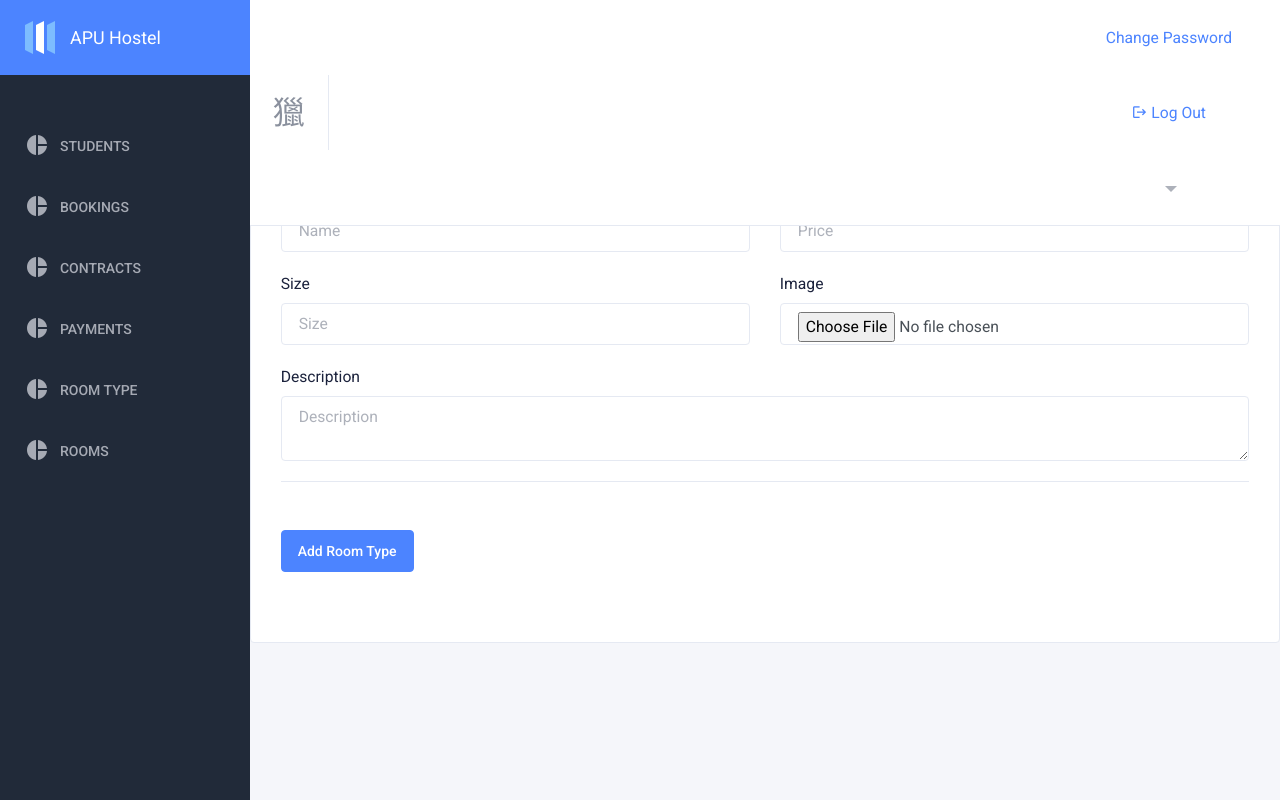
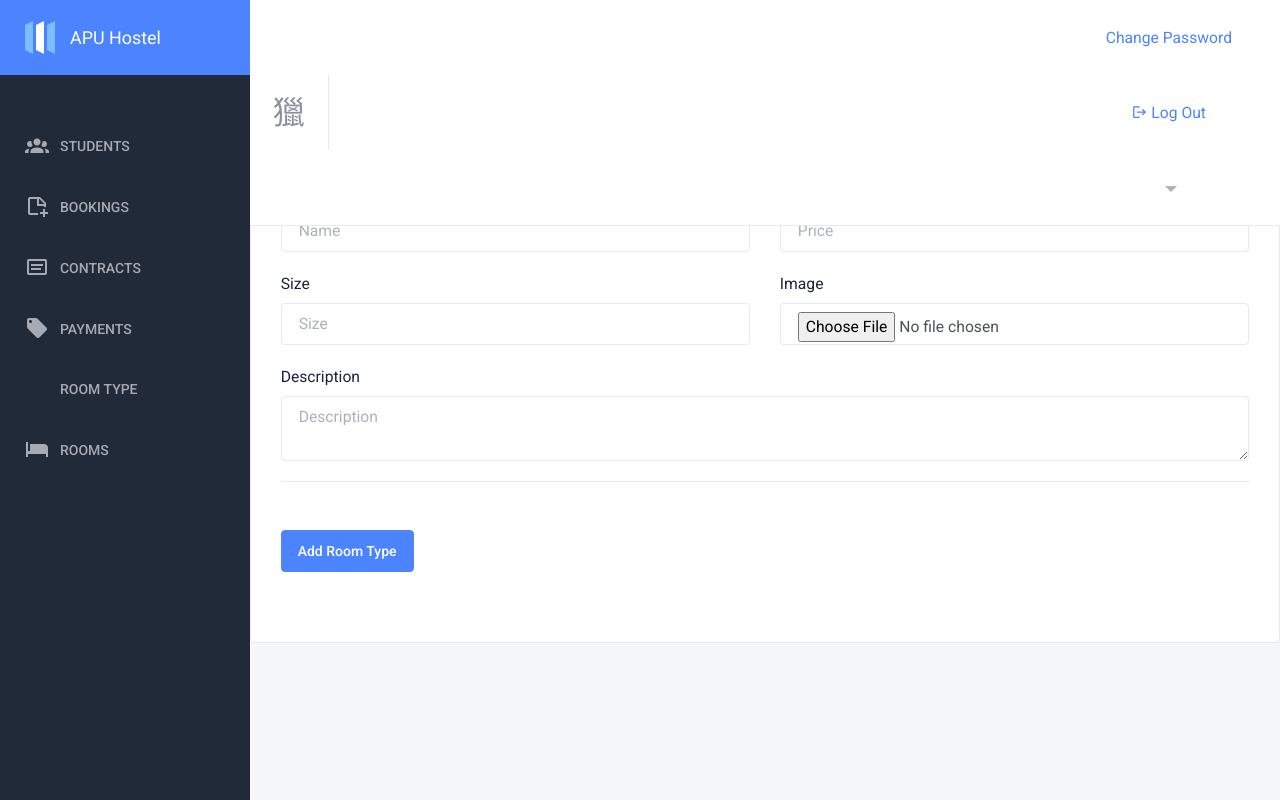
Before and after one commit to no0g/APtel, a PHP site: page /gcs/admin/roomtype/new/index.php in a window 1280 px wide. Run offline with PHP 8.4, Linux system fonts and the light colour scheme; a user stored in the database is signed in; data that the repository does not hold is empty; some libraries are stand-ins or nearby versions.

Commit message:
fix:minor fixes

```diff
--- a/admin/contract/edit/index.php
+++ b/admin/contract/edit/index.php
@@ -221,9 +221,9 @@
 
                         <div class="form-footer pt-5 border-top">
 
-													<button onClick="return confirm('Are you sure want to edit this student account ?');" type="submit" name="edit" value="edit" class="btn btn-primary btn-default">Edit Contract Data</button>
+													<button onClick="return confirm('Are you sure want to edit this contract ?');" type="submit" name="edit" value="edit" class="btn btn-primary btn-default">Edit Contract Data</button>
 
-                          <a onClick="return confirm('Are you sure want to delete this student account ?');" href="../../../controller/admin/contract/delete.php?id=<?php echo $id?>">
+                          <a onClick="return confirm('Are you sure want to delete this contract ?');" href="../../../controller/admin/contract/delete.php?id=<?php echo $id?>">
                           <button type="button" value="remove"  class="btn btn-primary btn-danger " style="float: right;">Remove Contract</button>
 												  </a>
                         </div>
--- a/admin/roomtype/new/index.php
+++ b/admin/roomtype/new/index.php
@@ -169,7 +169,7 @@
 													</div>
 												</div>
                         <div class="form-footer pt-5 border-top">
-													<button onClick="return confirm('Are you sure want to edit this room type ?');" type="submit" name="add" value="edit" class="btn btn-primary btn-default">Add Room Type</button>
+													<button onClick="return confirm('Are you sure want to add this room type ?');" type="submit" name="add" value="edit" class="btn btn-primary btn-default">Add Room Type</button>
                         </div>
                         <div style="margin-top: 40px">
                                         <?php if(isset($_GET['message'])) {
@@ -186,7 +186,7 @@
                                       ?>
                                       <div class="alert alert-success alert-dismissible fade show"
                                           style="margin-bottom: 30px">
-                                          <strong>Success!</strong> You have edited student data!
+                                          <strong>Success!</strong> You have added room type!
                                           <button type="button" class="close" data-dismiss="alert">&times;</button>
                                       </div>
                                       <?php
--- a/assets/template/sidebaradmin.php
+++ b/assets/template/sidebaradmin.php
@@ -4,7 +4,7 @@
                   <li  class="has-sub" >
                     <a class="sidenav-item-link" href="javascript:void(0)" data-toggle="collapse" data-target="#students"
                       aria-expanded="false" aria-controls="students">
-                      <i class="mdi mdi-chart-pie"></i>
+                      <i class="mdi mdi-account-group"></i>
                       <span class="nav-text">Students</span> <b class="caret"></b>
                     </a>
                     <ul  class="collapse"  id="students"
@@ -24,7 +24,7 @@
                   <li  class="has-sub" >
                     <a class="sidenav-item-link" href="javascript:void(0)" data-toggle="collapse" data-target="#bookings"
                       aria-expanded="false" aria-controls="bookings">
-                      <i class="mdi mdi-chart-pie"></i>
+                      <i class="mdi mdi-note-plus-outline"></i>
                       <span class="nav-text">Bookings</span> <b class="caret"></b>
                     </a>
                     <ul  class="collapse"  id="bookings"
@@ -43,7 +43,7 @@
                   <li  class="has-sub" >
                     <a class="sidenav-item-link" href="javascript:void(0)" data-toggle="collapse" data-target="#contract"
                       aria-expanded="false" aria-controls="contract">
-                      <i class="mdi mdi-chart-pie"></i>
+                      <i class="mdi mdi-card-text-outline"></i>
                       <span class="nav-text">Contracts</span> <b class="caret"></b>
                     </a>
                     <ul  class="collapse"  id="contract"
@@ -62,7 +62,7 @@
                   <li  class="has-sub" >
                     <a class="sidenav-item-link" href="javascript:void(0)" data-toggle="collapse" data-target="#payment"
                       aria-expanded="false" aria-controls="payment">
-                      <i class="mdi mdi-chart-pie"></i>
+                      <i class="mdi mdi-tag"></i>
                       <span class="nav-text">Payments</span> <b class="caret"></b>
                     </a>
                     <ul  class="collapse"  id="payment"
@@ -81,7 +81,7 @@
                   <li  class="has-sub" >
                     <a class="sidenav-item-link" href="javascript:void(0)" data-toggle="collapse" data-target="#type"
                       aria-expanded="false" aria-controls="type">
-                      <i class="mdi mdi-chart-pie"></i>
+                      <i class="mdi mdi-hotel"></i>
                       <span class="nav-text">Room Type</span> <b class="caret"></b>
                     </a>
                     <ul  class="collapse"  id="type"
@@ -105,7 +105,7 @@
                   <li  class="has-sub" >
                     <a class="sidenav-item-link" href="javascript:void(0)" data-toggle="collapse" data-target="#room"
                       aria-expanded="false" aria-controls="room">
-                      <i class="mdi mdi-chart-pie"></i>
+                      <i class="mdi mdi-bed-empty"></i>
                       <span class="nav-text">Rooms</span> <b class="caret"></b>
                     </a>
                     <ul  class="collapse"  id="room"
--- a/assets/template/useradmin.php
+++ b/assets/template/useradmin.php
@@ -35,7 +35,7 @@
     </li>
     <?php } $check->close();}?>
     <li>
-        <a href="../changepassword"> <i class="mdi mdi-settings"></i> Change Password </a>
+        <a href="../../changepassword"> <i class="mdi mdi-settings"></i> Change Password </a>
     </li>
     <li class="dropdown-footer">
         <a href="../../../controller/logoutAuth.php"> <i class="mdi mdi-logout"></i> Log Out </a>
```
